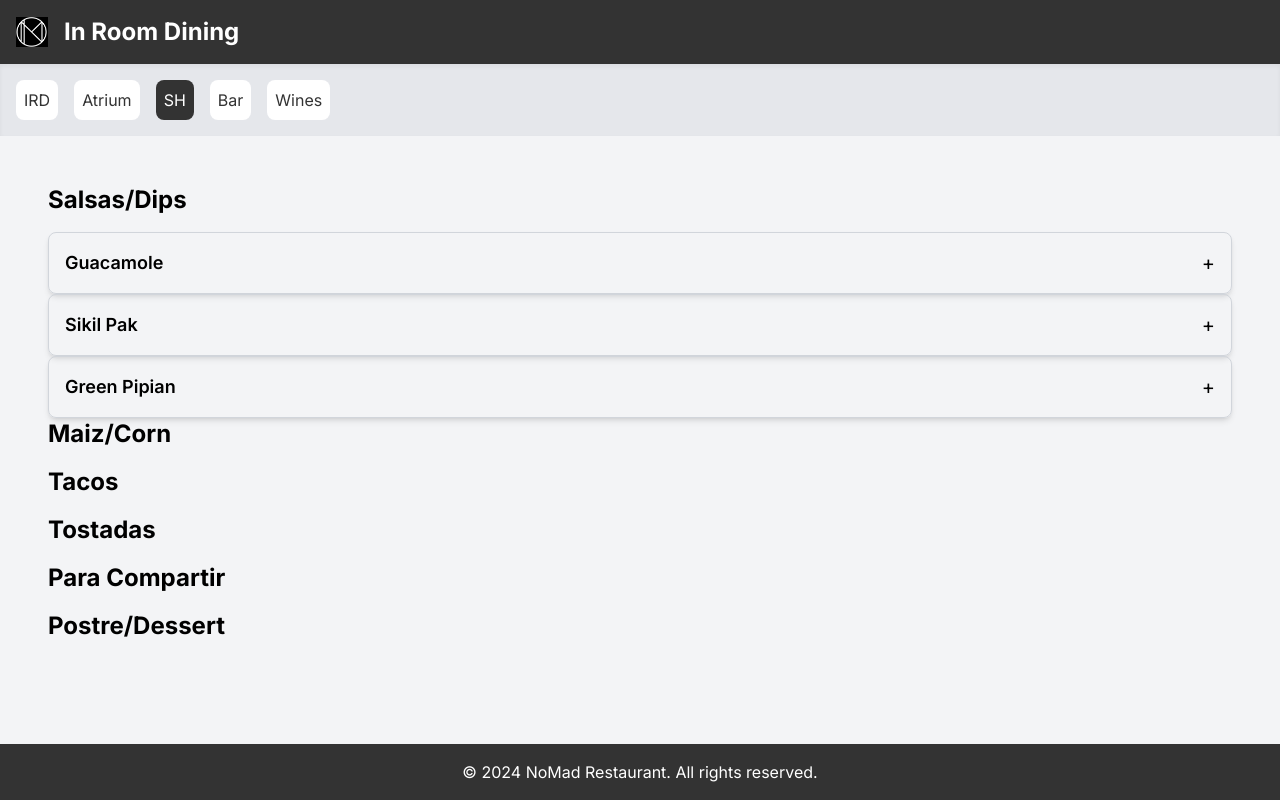
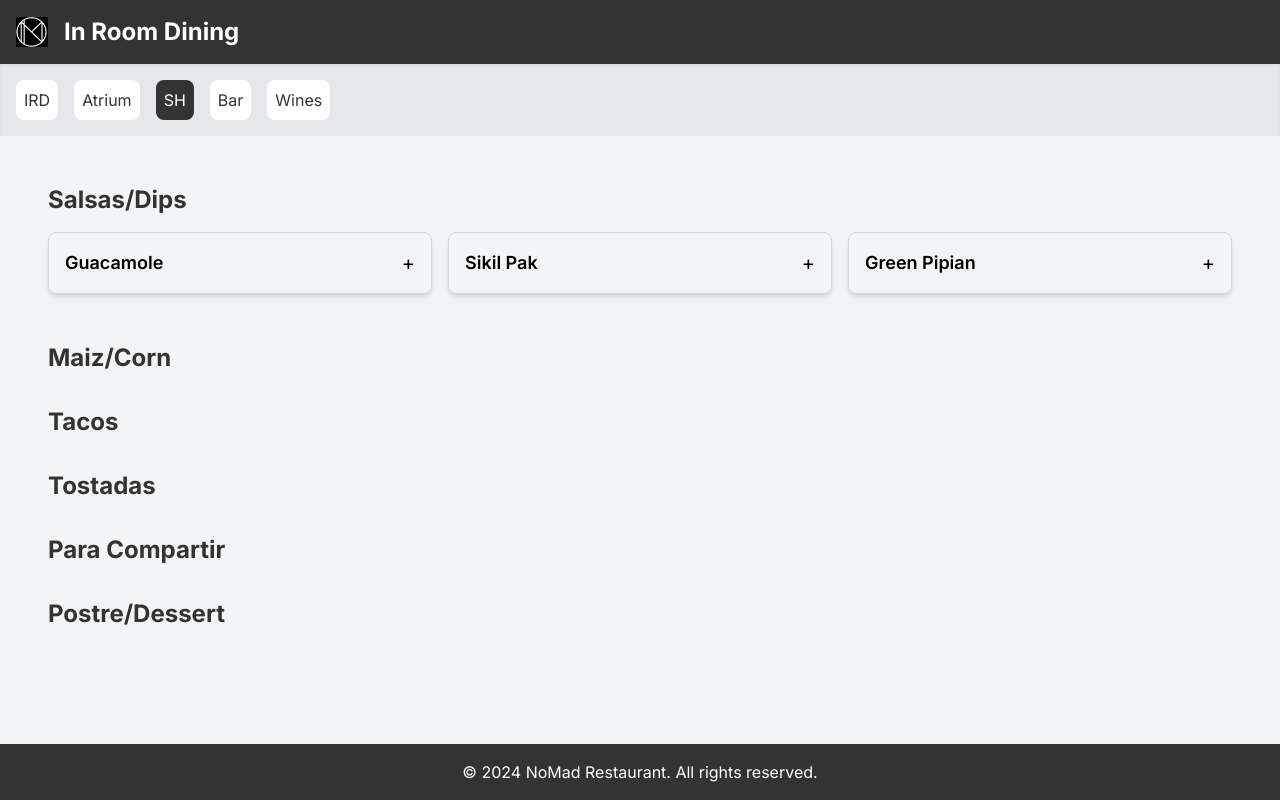
Before and after one commit to rubikdeveloper/irdmenu, a Next.js app: page /sidehustle in a window 1280 px wide. Both pictures are taken after a click on the element "Salsas/Dips". Built offline with nearby package versions, Linux system fonts and the light colour scheme.

Commit message:
added consisted padding to all page items under categories

```diff
--- a/app/atrium/page.tsx
+++ b/app/atrium/page.tsx
@@ -197,17 +197,17 @@ export default function AtriumPage() {
   };
 
   return (
-    <div className="p-4">
+    <div className="p-4 flex-1">
       {categories.map((category) => (
-        <div key={category} className="mb-6">
+        <div key={category} className="mb-8">
           <h2
-            className="text-2xl font-bold mb-4 cursor-pointer"
+            className="text-2xl font-bold mb-4 cursor-pointer text-primary"
             onClick={() => toggleCategoryExpand(category)}
           >
             {category}
           </h2>
           {expandedCategories[category] && (
-            <div>
+            <div className="grid grid-cols-1 sm:grid-cols-2 lg:grid-cols-3 gap-4">
               {atriumMenu
                 .filter((item) => item.category === category)
                 .map((item) => (
--- a/app/components/MenuItem.tsx
+++ b/app/components/MenuItem.tsx
@@ -18,7 +18,7 @@ type MenuItemProps = {
 
 const MenuItem = ({ item, isExpanded, toggleExpand }: MenuItemProps) => {
   return (
-    <div className="border border-gray-300 p-4 rounded-lg shadow-md hover:shadow-lg transition-shadow duration-200 cursor-pointer dark:border-gray-600 dark:bg-gray-800">
+    <div className="border border-gray-300 p-4 rounded-lg shadow-md hover:shadow-lg transition-shadow duration-200 cursor-pointer dark:border-gray-600 dark:bg-gray-800 mb-4">
       <div
         className="flex justify-between items-center"
         onClick={() => toggleExpand(item.name)}
--- a/app/sidehustle/page.tsx
+++ b/app/sidehustle/page.tsx
@@ -149,17 +149,17 @@ export default function SideHustlePage() {
   };
 
   return (
-    <div className="p-4">
+    <div className="p-4 flex-1">
       {categories.map((category) => (
-        <div key={category}>
+        <div key={category} className="mb-8">
           <h2
-            className="text-2xl font-bold mb-4 cursor-pointer"
+            className="text-2xl font-bold mb-4 cursor-pointer text-primary"
             onClick={() => toggleCategoryExpand(category)}
           >
             {category}
           </h2>
           {expandedCategories[category] && (
-            <div>
+            <div className="grid grid-cols-1 sm:grid-cols-2 lg:grid-cols-3 gap-4">
               {sideHustleMenu
                 .filter((item) => item.category === category)
                 .map((item) => (
```
